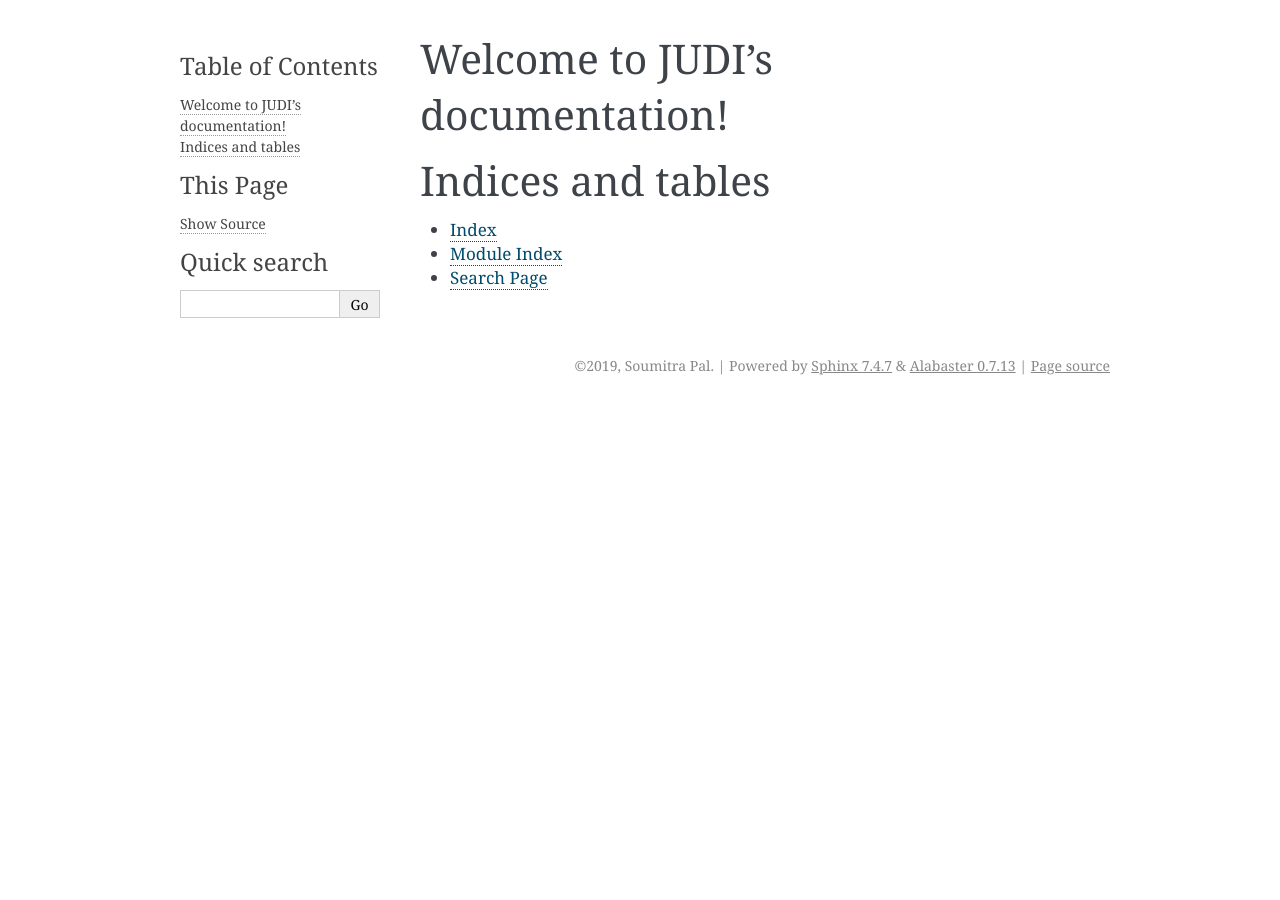
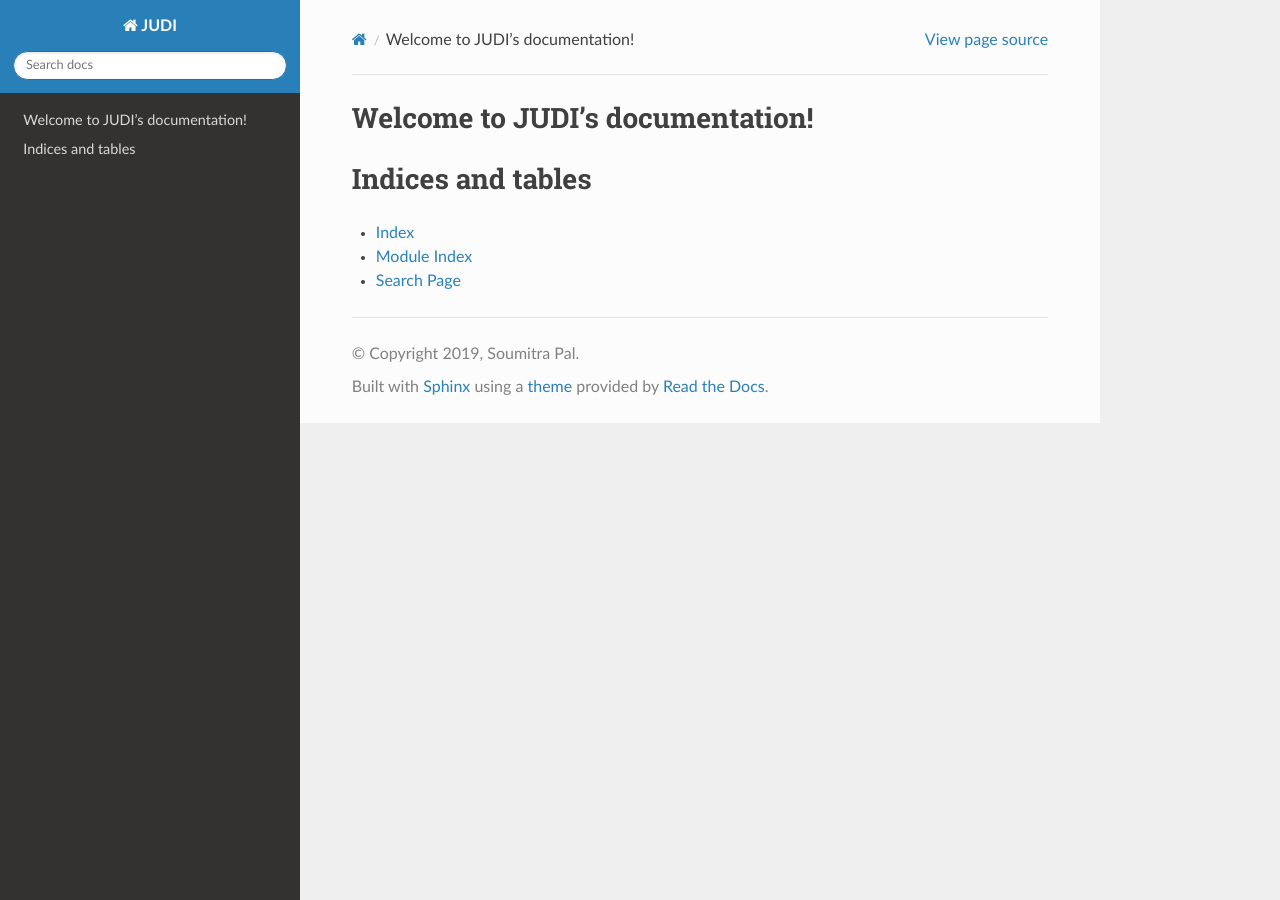
Before and after one commit to ncbi/JUDI, a Sphinx documentation site: the page built from docs/source/index.rst, in a window 1280 px wide. Built offline with Sphinx 7.4.7 and the Read the Docs theme 2.0.0, drawn with Linux system fonts in a browser that asks for light colours.

Commit message:
changed theme of readthedocs

```diff
--- a/docs/source/conf.py
+++ b/docs/source/conf.py
@@ -47,7 +47,7 @@ exclude_patterns = []
 # The theme to use for HTML and HTML Help pages.  See the documentation for
 # a list of builtin themes.
 #
-html_theme = 'alabaster'
+html_theme = 'sphinx_rtd_theme' #'alabaster'
 
 # Add any paths that contain custom static files (such as style sheets) here,
 # relative to this directory. They are copied after the builtin static files,
```
